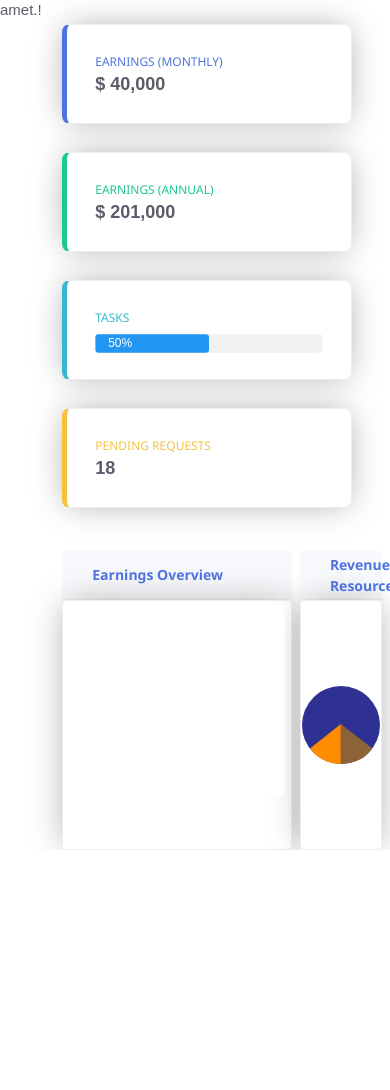
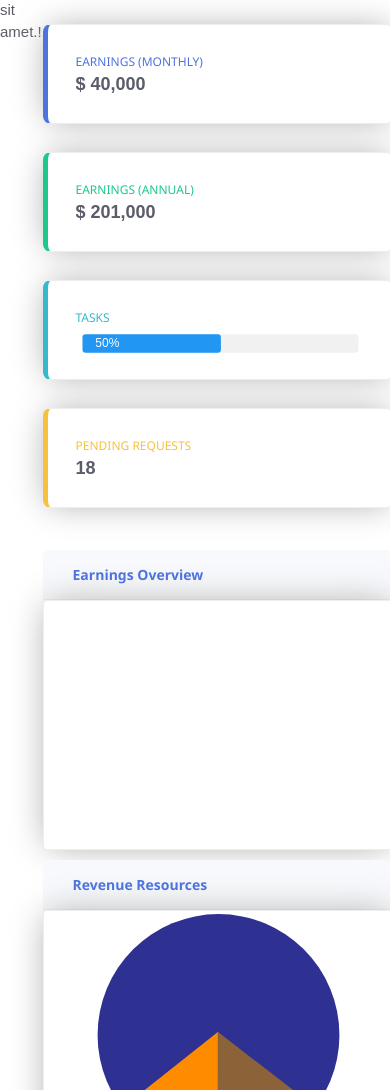
Before and after one commit to bnulens/sassy_admin_panel, a plain HTML site: page @_ADMIN_PANEL/index.html in a window 390 px wide. Shown: the part 69-1159 px from the top of the page. Before the commit the page ends 919 px from the top, so only its background shows below. Drawn offline with nearby package versions, Linux system fonts and the light colour scheme; a script that the page names is missing.

Commit message:
wednesday afternoon clean-up

```diff
--- a/@_ADMIN_PANEL/index.html
+++ b/@_ADMIN_PANEL/index.html
@@ -17,19 +17,19 @@
            <div class="container">
                 <div class="panel_board">
                     <div class="panel_a">
-                      <div class="panel_content">
+                      <div class="panel-content">
                          <h3>EARNINGS (MONTHLY)</h3>
                          <p>$ 40,000</p>
                       </div>
                     </div>
                     <div class="panel_b">
-                       <div class="panel_content">
+                       <div class="panel-content">
                          <h3>EARNINGS (ANNUAL)</h3>
                          <p>$ 201,000</p>
                        </div>
                     </div>
                     <div class="panel_c">
-                       <div class="panel_content">
+                       <div class="panel-content">
                          <h3>TASKS</h3><br>
                          <div class="w3-light-grey w3-round">
                           <div class="w3-container w3-round w3-blue" style="width:50%">50%</div>
@@ -37,7 +37,7 @@
                        </div>
                     </div>
                     <div class="panel_d">
-                       <div class="panel_content">
+                       <div class="panel-content">
                          <h3>PENDING REQUESTS</h3>
                          <p>18</p>
                        </div>
@@ -87,7 +87,7 @@
              <div class="revenue-resources">
                <div class="graph-heading">
                  <h3>Revenue Resources</h3>
-                   </div>
+                 </div>
                  <div class="graph-body">
                     <img class="pie" src="scss/pyramid.svg" alt="pyramid">
                   </div>
--- a/@_ADMIN_PANEL/scss/main.scss
+++ b/@_ADMIN_PANEL/scss/main.scss
@@ -42,6 +42,7 @@
 
 .panel_board .panel_a {
     @include panel_block;
+    @extend .panel_a;
     display: block;
     border-left: 5px solid $dark-blue;
     h3 {
@@ -111,3 +112,19 @@
     height: 100%;
     z-index: 10;
 }
+
+@media screen and (max-width: 767px){
+    .panel_a {
+        width: 90vw;
+    }
+
+    .earnings-overview{
+        width: 90vw;
+        margin-right: 12px;
+
+    }
+    .revenue-resources {
+        width: 90vw;
+        margin-right: 12px;
+    }
+}
```
Also changed, not shown: @_ADMIN_PANEL/scss/main.css, 3 other files.
